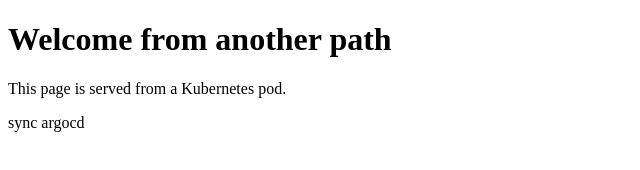
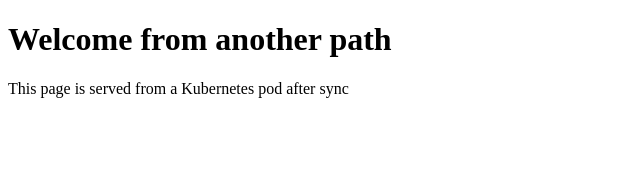
Before and after one commit to merhan123/argocd, a plain HTML site: page simple flask/index.html in a window 1280 px wide. Shown: the whole page, without its empty margins (0-640 px from the left). Drawn offline with Linux system fonts and the light colour scheme.

Commit message:
argocd sync

```diff
--- a/simple flask/index.html
+++ b/simple flask/index.html
@@ -7,7 +7,6 @@
 </head>
 <body>
     <h1>Welcome from another path</h1>
-    <p>This page is served from a Kubernetes pod.</p>
-    <p>sync argocd</p>
+    <p>This page is served from a Kubernetes pod after sync</p>
 </body>
 </html>
```
Also changed, not shown: 2 other files.
